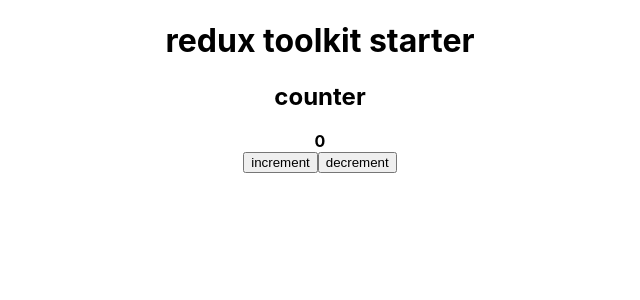
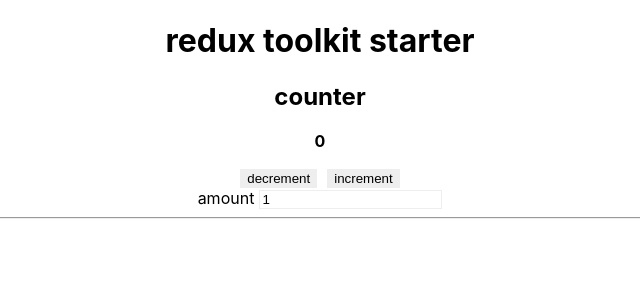
Before and after one commit to rhostem/startkits, a React (Create React App) app in the folder redux-toolkit-starter/: page / in a window 1280 px wide. Shown: the top 300 px of the page, without its empty margins (320-960 px from the left). Built offline with nearby package versions, Linux system fonts and the light colour scheme.

Commit message:
update action creator with prepare function

```diff
--- a/redux-toolkit-starter/src/App.js
+++ b/redux-toolkit-starter/src/App.js
@@ -7,6 +7,8 @@
     <div className="App">
       <h1>redux toolkit starter</h1>
       <Counter></Counter>
+
+      <hr />
     </div>
   )
 }
--- /dev/null
+++ b/redux-toolkit-starter/src/components/Counter.css
@@ -0,0 +1,15 @@
+.counter {
+  text-align: center;
+  margin: 0 auto;
+}
+
+.counter button {
+  border: 1px solid #eee;
+  background: #eee;
+  margin: 0 5px;
+}
+
+.counter input {
+  border: 1px solid #eee;
+  margin-left: 5px;
+}
--- a/redux-toolkit-starter/src/components/Counter.js
+++ b/redux-toolkit-starter/src/components/Counter.js
@@ -1,20 +1,32 @@
-import React from 'react'
-import counter, { increment, decrement } from '../stores/counter'
+import React, { useState } from 'react'
+import './Counter.css'
+import { increment, decrement } from '../stores/counter'
 import { useSelector, useDispatch } from 'react-redux'
 
 export default function Counter() {
   const counter = useSelector(s => s.counter)
   const dispatch = useDispatch()
+  const [amount, setAmount] = useState(1)
 
   return (
-    <div>
+    <div className={'counter'}>
       <h2>counter</h2>
+      <p>
+        <b>{counter}</b>
+      </p>
       <div>
-        <b>{counter}</b>
-      </div>
-      <div>
-        <button onClick={() => dispatch(increment())}>increment</button>
-        <button onClick={() => dispatch(decrement())}>decrement</button>
+        <button onClick={() => dispatch(decrement(amount))}>decrement</button>
+        <button onClick={() => dispatch(increment(amount))}>increment</button>
+
+        <div>
+          <label htmlFor="">amount</label>
+          <input
+            id="amount"
+            type="number"
+            value={amount}
+            onChange={e => setAmount(parseInt(e.target.value, 10))}
+          />
+        </div>
       </div>
     </div>
   )
--- a/redux-toolkit-starter/src/stores/counter.js
+++ b/redux-toolkit-starter/src/stores/counter.js
@@ -1,11 +1,24 @@
 import { createAction, createReducer } from '@reduxjs/toolkit'
 
-export const increment = createAction('increment')
-export const decrement = createAction('decrement')
+export const increment = createAction('increment', (amount = 0) => {
+  return {
+    payload: {
+      amount,
+    },
+  }
+})
+
+export const decrement = createAction('decrement', (amount = 0) => {
+  return {
+    payload: {
+      amount,
+    },
+  }
+})
 
 const counter = createReducer(0, {
-  [increment]: (state, action) => state + (action.payload || 1),
-  [decrement.type]: (state, action) => state - (action.payload || 1),
+  [increment]: (state, action) => state + action.payload.amount,
+  [decrement]: (state, action) => state - action.payload.amount,
 })
 
 export default counter
```
Also changed, not shown: redux-toolkit-starter/src/components/Todos.js (added, +9 -0 lines).
